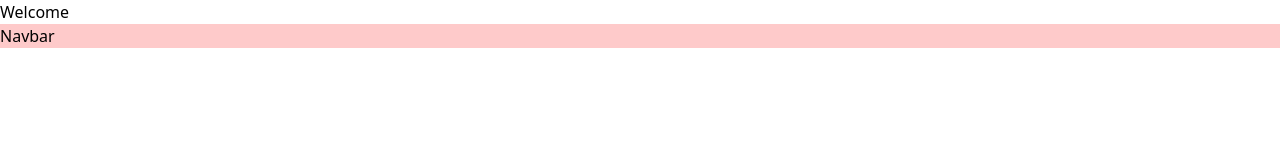
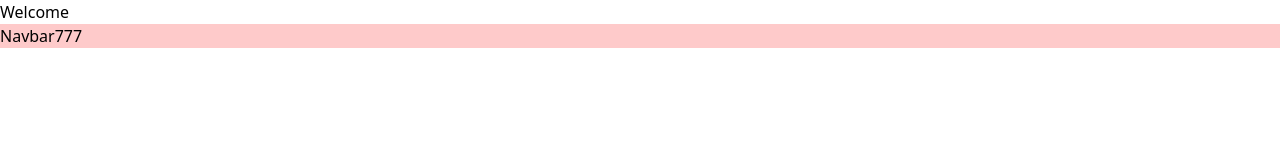
Before and after one commit to AASB7/Training_Project, a Next.js app: page / in a window 1280 px wide. Shown: the top 160 px of the page. Built offline with nearby package versions, Linux system fonts and the light colour scheme.

Commit message:
change the navbar text

```diff
--- /dev/null
+++ b/app/about/page.jsx
@@ -0,0 +1,9 @@
+import React from 'react'
+
+function page() {
+  return (
+    <div>page</div>
+  )
+}
+
+export default page
--- a/components/Navbar.jsx
+++ b/components/Navbar.jsx
@@ -2,7 +2,7 @@
 
 function Navbar() {
   return (
-    <div className=" bg-red-200">Navbar</div>
+    <div className=" bg-red-200">Navbar777</div>
   )
 }
 
```
